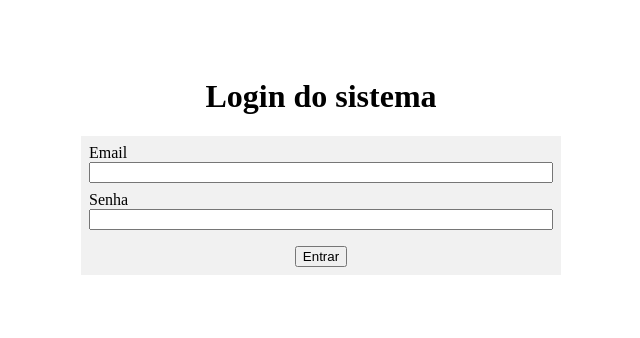
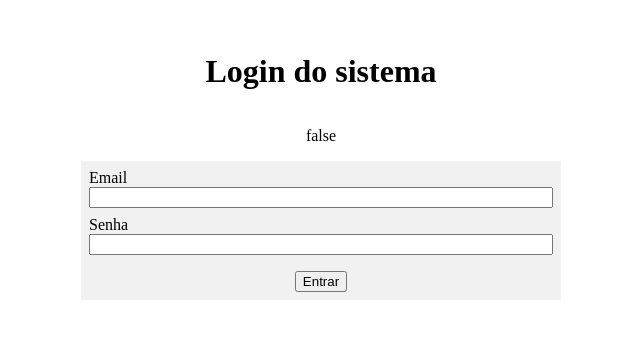
Before and after one commit to luizsaulo/login-sample, a React (Vite) app: page /login in a window 1280 px wide. Shown: the part 242-580 px from the top of the page, without its empty margins (319-959 px from the left). Built offline with nearby package versions, Linux system fonts and the light colour scheme.

Commit message:
correcting problems on the routes and implementing the login with the private attribute

```diff
--- a/src/Routes.jsx
+++ b/src/Routes.jsx
@@ -1,4 +1,4 @@
-import React, { useState } from 'react'
+import React, { useContext } from 'react'
 
 import {
   BrowserRouter as Router,
@@ -10,28 +10,30 @@ import {
 import HomePage from "./pages/HomePage";
 import LoginPage from "./pages/LoginPage";
 
-import { AuthContext } from "./contexts/auth";
+import { AuthProvider, AuthContext } from "./contexts/auth";
 
 const AppRoutes = () => {
-    const [user, setUser] = useState(null)
+    const Private = ({ children }) => {
+        const { authenticated } = useContext(AuthContext)
 
-    const login = (email, password) => {
-        console.log('login', { email, password })
-        setUser({ id: '123', email })
-    }
-
-    const logout = () => {
-        console.log('logout')
+        if(!authenticated) {
+            return <Navigate to='/login' />
+        }
+        return children;
     }
 
   return (
     <Router>
-      <AuthContext.Provider value={{ authenticated: !!user, user, login, logout }}>
+      <AuthProvider>
         <Routes>
           <Route exact path="/login" element={<LoginPage />} />
-          <Route exact path="/" element={<HomePage />} />
+          <Route exact path="/" element={
+            <Private>
+                <HomePage />
+            </Private>}
+            />
         </Routes>
-      </AuthContext.Provider>
+      </AuthProvider>
     </Router>
   );
 };
--- a/src/contexts/auth.jsx
+++ b/src/contexts/auth.jsx
@@ -1,3 +1,32 @@
-import React, { createContext } from 'react'
+import React, { useState, createContext } from "react";
+import { useNavigate } from 'react-router-dom';
 
 export const AuthContext = createContext();
+
+export const AuthProvider = ({ children }) => {
+    const navigate = useNavigate()
+    const [user, setUser] = useState(null)
+
+    const login = (email, password) => {
+        console.log('login auth', { email, password })
+
+        if (password === '123') {
+            setUser({ id: '123', email })
+            navigate('/')
+        }
+    }
+
+    const logout = () => {
+        console.log('logout')
+        setUser(null)
+        navigate('/login')
+    }
+
+  return (
+    <AuthContext.Provider
+      value={{ authenticated: !!user, user, login, logout }}
+    >
+        { children }
+    </AuthContext.Provider>
+  );
+};
--- a/src/pages/LoginPage/index.jsx
+++ b/src/pages/LoginPage/index.jsx
@@ -12,10 +12,12 @@ export default function LoginPage() {
     e.preventDefault();
 
     console.log("submit", {email, password});
+    login(email, password); //integração com o context e por fim com a api
   };
   return (
     <div id="login">
       <h1 className="title">Login do sistema</h1>
+      <p>{String(authenticated)}</p>
       <form className="form" onSubmit={handleSubmit}>
         <div className="field">
           <label htmlFor="email">Email</label>
```
